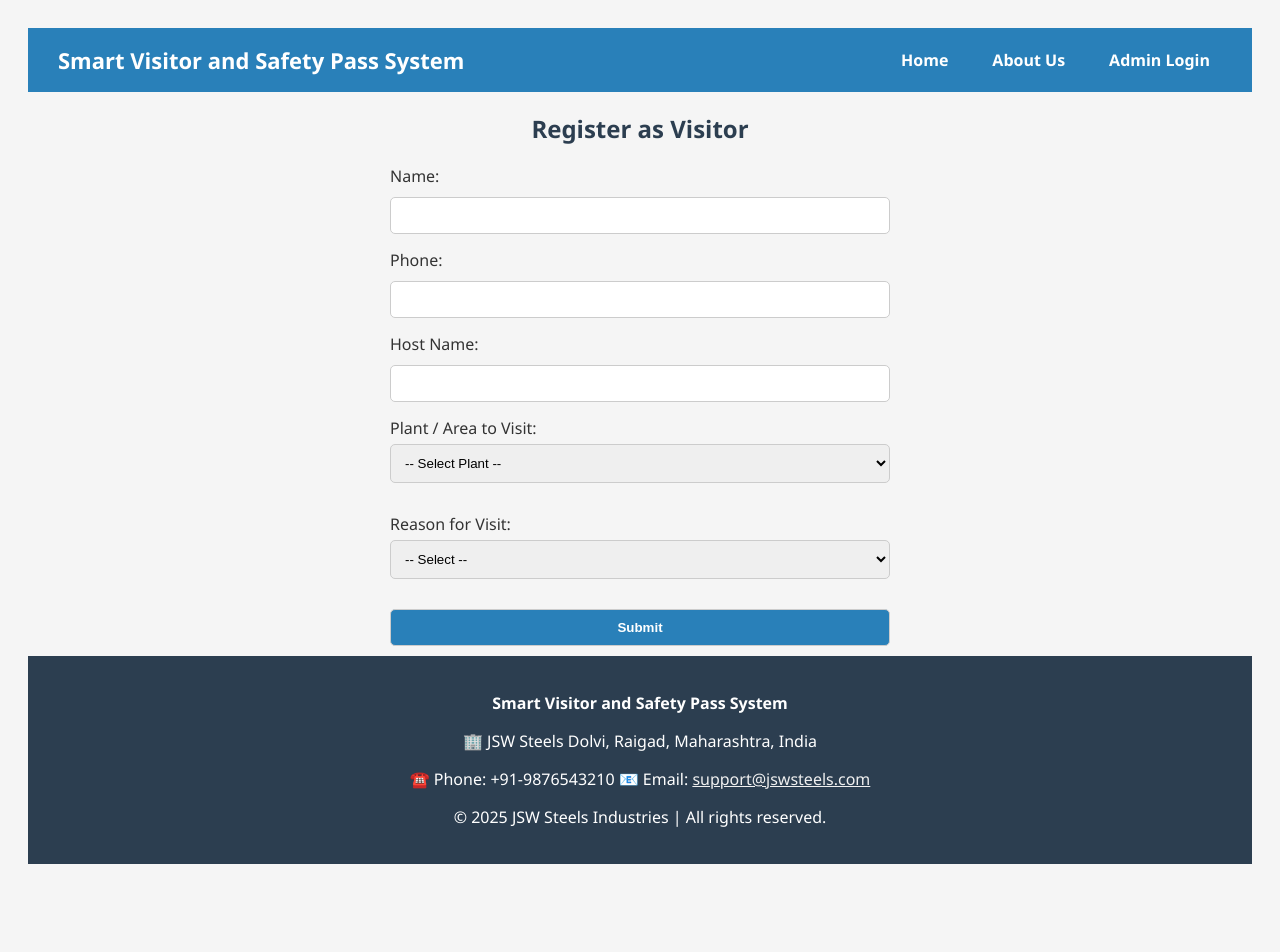
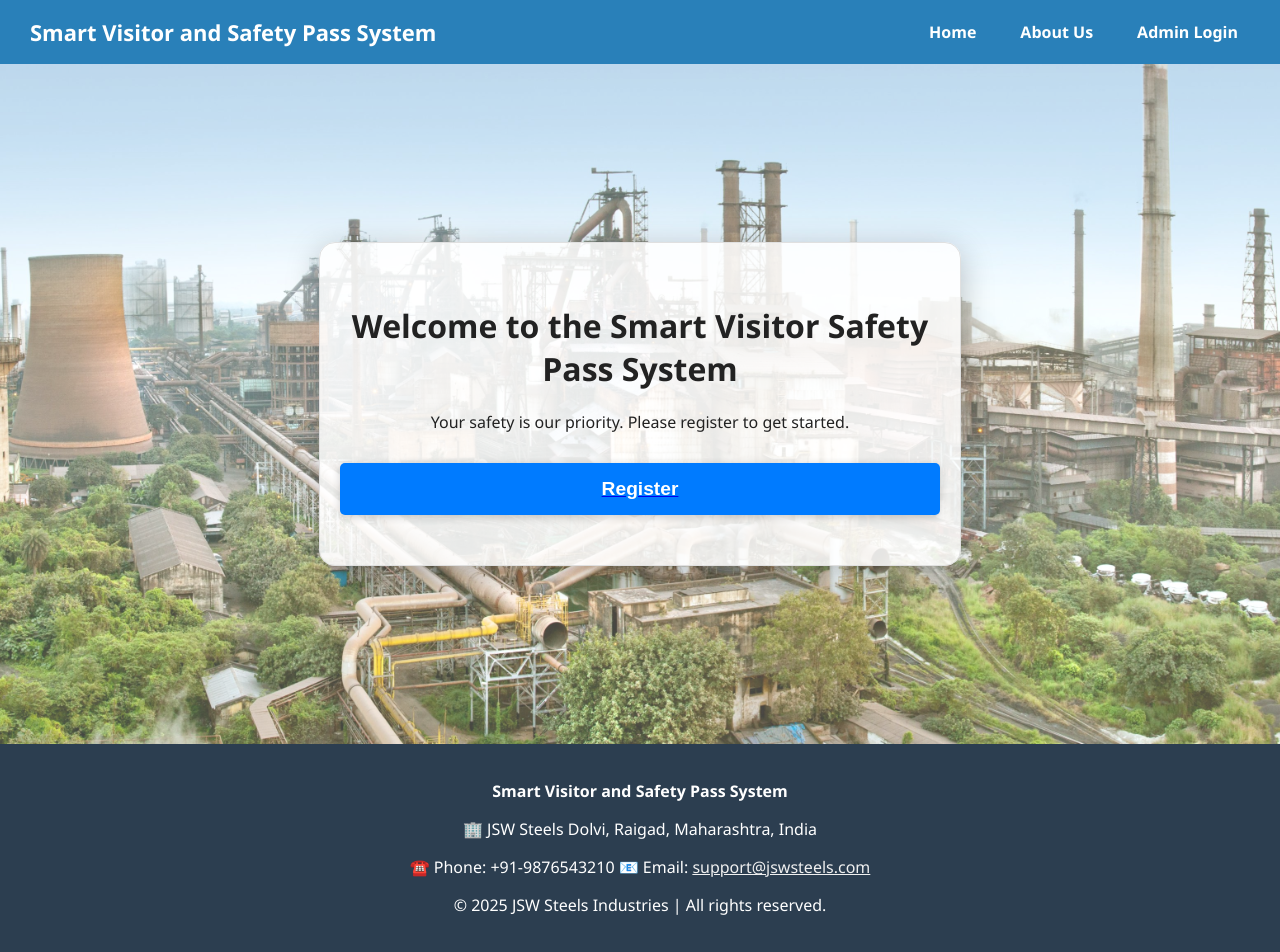
Before and after one commit to Supriya-KK/Smart-Visitor-Safety-Pass-System, a Flask app: page / in a window 1280 px wide. Before the commit the page ends 864 px from the top, so only its background shows below. Run offline with Flask 3, Linux system fonts and the light colour scheme.

Commit message:
added home page

```diff
--- a/visitor-pass-system/app.py
+++ b/visitor-pass-system/app.py
@@ -52,6 +52,10 @@ def update_schema():
 
 @app.route('/')
 def home():
+    return render_template('index.html')
+
+@app.route('/register')
+def register():
     return render_template('form.html')
 
 @app.route('/about')
--- a/visitor-pass-system/static/style.css
+++ b/visitor-pass-system/static/style.css
@@ -1,8 +1,66 @@
 body {
+    background: #fff;
+    color: #333;
     font-family: 'Segoe UI', sans-serif;
-    background-color: #f5f5f5;
-    padding: 20px;
-    color: #333;
+    margin: 0;
+    padding: 0;
+    min-height: 100vh;
+}
+
+body.home-bg {
+    background: url('/static/background.jpg') no-repeat center center fixed;
+    background-size: cover;
+    color: #fff;
+    position: relative;
+}
+
+body.home-bg main {
+    position: relative;
+    min-height: 80vh;
+    display: flex;
+    align-items: center;
+    justify-content: center;
+}
+
+body.home-bg .overlay {
+    background: rgba(255,255,255,0.25);
+    position: absolute;
+    top: 0; left: 0; right: 0; bottom: 0;
+    z-index: 1;
+    width: 100%;
+    height: 100%;
+    border-radius: 0;
+}
+
+body.home-bg .content {
+    position: relative;
+    z-index: 2;
+    color: #222;
+    text-align: center;
+    width: 90vw;
+    max-width: 600px;
+    padding: 40px 20px;
+    border-radius: 16px;
+    box-shadow: 0 8px 32px rgba(0,0,0,0.25);
+    background: rgba(255,255,255,0.85);
+    border: 1.5px solid #e0e0e0;
+    margin: 0 auto;
+}
+
+body.home-bg .register-btn {
+    margin-top: 30px;
+    padding: 15px 40px;
+    font-size: 1.2em;
+    background: #007bff;
+    color: #fff;
+    border: none;
+    border-radius: 5px;
+    cursor: pointer;
+    transition: background 0.3s;
+    box-shadow: 0 2px 8px rgba(0,0,0,0.2);
+}
+body.home-bg .register-btn:hover {
+    background: #0056b3;
 }
 
 h2 {
@@ -183,20 +254,105 @@ input[type="checkbox"] {
 }
 
 @media print {
-  body * {
-    visibility: hidden;
+    body, html {
+        height: 100%;
+        margin: 0;
+        padding: 0;
+        background: #fff !important;
+    }
+    .page-content {
+        display: flex !important;
+        align-items: center !important;
+        justify-content: center !important;
+        height: 100vh !important;
+        min-height: 100vh !important;
+        box-sizing: border-box;
+    }
+    .visitor-card {
+        margin: 0 !important;
+        position: relative !important;
+        top: 0 !important;
+        left: 0 !important;
+        right: 0 !important;
+        bottom: 0 !important;
+        box-shadow: none !important;
+        page-break-inside: avoid;
+    }
+    .actions, header.navbar, footer {
+        display: none !important;
+    }
 }
 
-  #visitor-pass, #visitor-pass * {
-    visibility: visible;
+body:not(.home-bg) {
+    display: flex;
+    flex-direction: column;
+    min-height: 100vh;
 }
 
-  #visitor-pass {
-    position: absolute;
-    left: 0;
-    top: 0;
+body:not(.home-bg) .page-content {
+    flex: 1;
+    display: flex;
+    flex-direction: column;
+    justify-content: center;
+    align-items: center;
+    padding: 40px 0;
+}
+
+.instructions,
+.quiz-section {
+    max-width: 600px;
+    margin-left: auto;
+    margin-right: auto;
     width: 100%;
-    margin: 0;
-    box-shadow: none;
+    box-sizing: border-box;
 }
+
+.admin-login-box {
+    max-width: 500px;
+    margin: 0 auto;
+    background: #fff;
+    padding: 36px 40px;
+    border-radius: 12px;
+    box-shadow: 0 5px 20px rgba(0,0,0,0.10);
+    text-align: center;
 }
+.admin-login-box h2 {
+    margin-bottom: 32px;
+    font-size: 22px;
+    color: #333;
+}
+.admin-login-box label {
+    display: block;
+    margin: 12px 0 4px;
+    text-align: left;
+    font-weight: 500;
+    color: #222;
+}
+.admin-login-box input[type="text"],
+.admin-login-box input[type="password"] {
+    width: 100%;
+    padding: 8px 10px;
+    margin-bottom: 12px;
+    border: 1px solid #ccc;
+    border-radius: 6px;
+    font-size: 1em;
+    box-sizing: border-box;
+}
+.admin-login-box button[type="submit"] {
+    width: 100%;
+    background-color: #007bff;
+    color: white;
+    padding: 10px 0;
+    border: none;
+    border-radius: 6px;
+    font-size: 1em;
+    cursor: pointer;
+    margin-top: 10px;
+    transition: background 0.2s;
+}
+.admin-login-box button[type="submit"]:hover {
+    background-color: #0056b3;
+}
+.admin-login-box p[style*="color: red"] {
+    margin-bottom: 10px;
+}
--- a/visitor-pass-system/templates/header.html
+++ b/visitor-pass-system/templates/header.html
@@ -48,7 +48,7 @@
     }
   </style>
 </head>
-<body>
+<body class="{{ body_class|default('') }}">
   <header class="navbar">
     <h1>Smart Visitor and Safety Pass System</h1>
     <div class="nav-links">
--- /dev/null
+++ b/visitor-pass-system/templates/index.html
@@ -0,0 +1,11 @@
+{% set body_class = 'home-bg' %}
+{% include 'header.html' %}
+<main style="min-height: 80vh; position: relative;">
+    <div class="overlay"></div>
+    <div class="content">
+        <h1>Welcome to the Smart Visitor Safety Pass System</h1>
+        <p>Your safety is our priority. Please register to get started.</p>
+        <a href="{{ url_for('register') }}"><button class="register-btn">Register</button></a>
+    </div>
+</main>
+{% include 'footer.html' %}
--- a/visitor-pass-system/templates/quiz.html
+++ b/visitor-pass-system/templates/quiz.html
@@ -19,7 +19,7 @@
     </div>
 
     <!-- Instructions -->
-    <div class="instructions">
+    <div class="instructions{% if area == 'Admin Office' %} admin-office{% endif %}">
         <h3>Instructions</h3>
         <ul>
             {% for line in instructions %}
```
Also changed, not shown: other parts of visitor-pass-system/static/style.css (+42 -29 lines), visitor-pass-system/templates/admin.html (+0 -19 lines), visitor-pass-system/templates/login.html (+4 -5 lines), visitor-pass-system/templates/profile.html (+3 -57 lines), visitor-pass-system/database.db, visitor-pass-system/static/background.jpg (added). Lines whose indentation alone changed are shown as unchanged.
